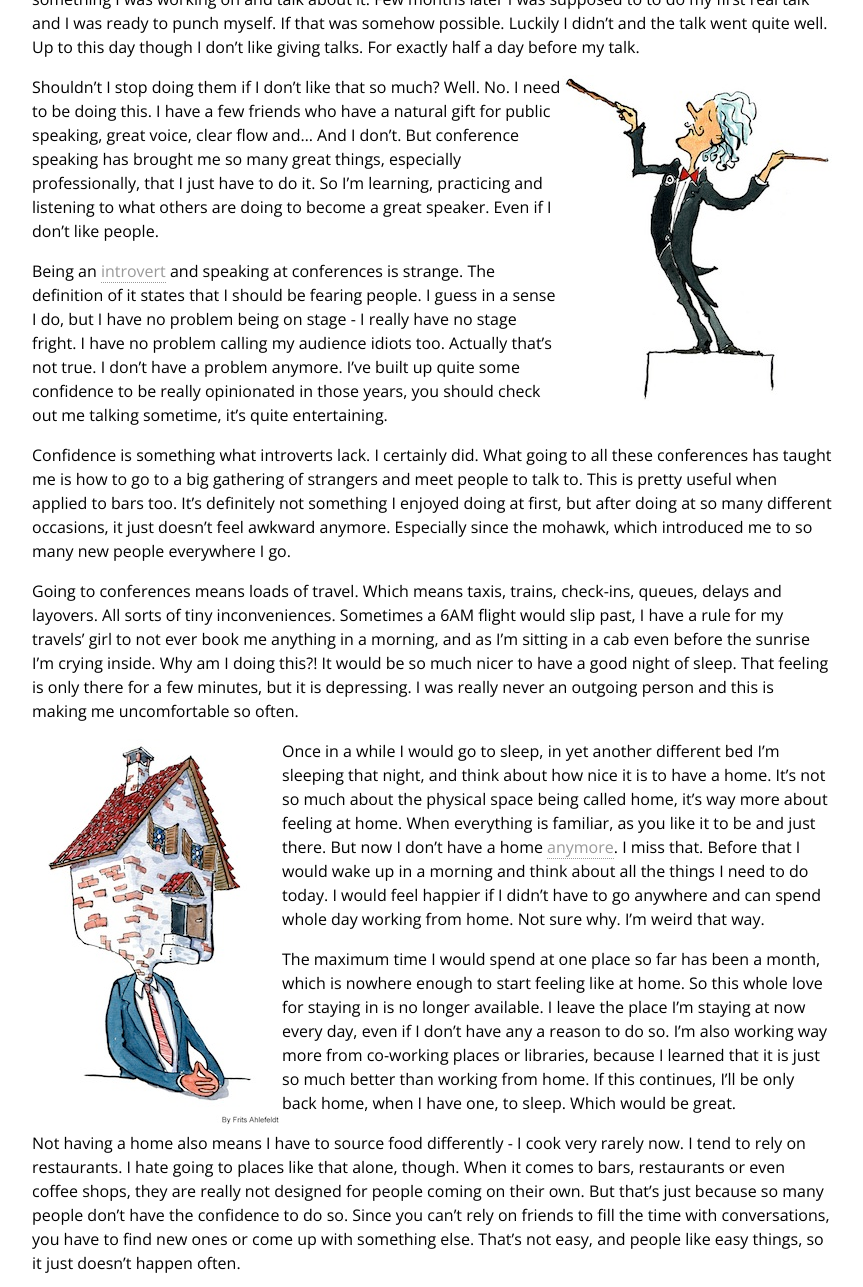
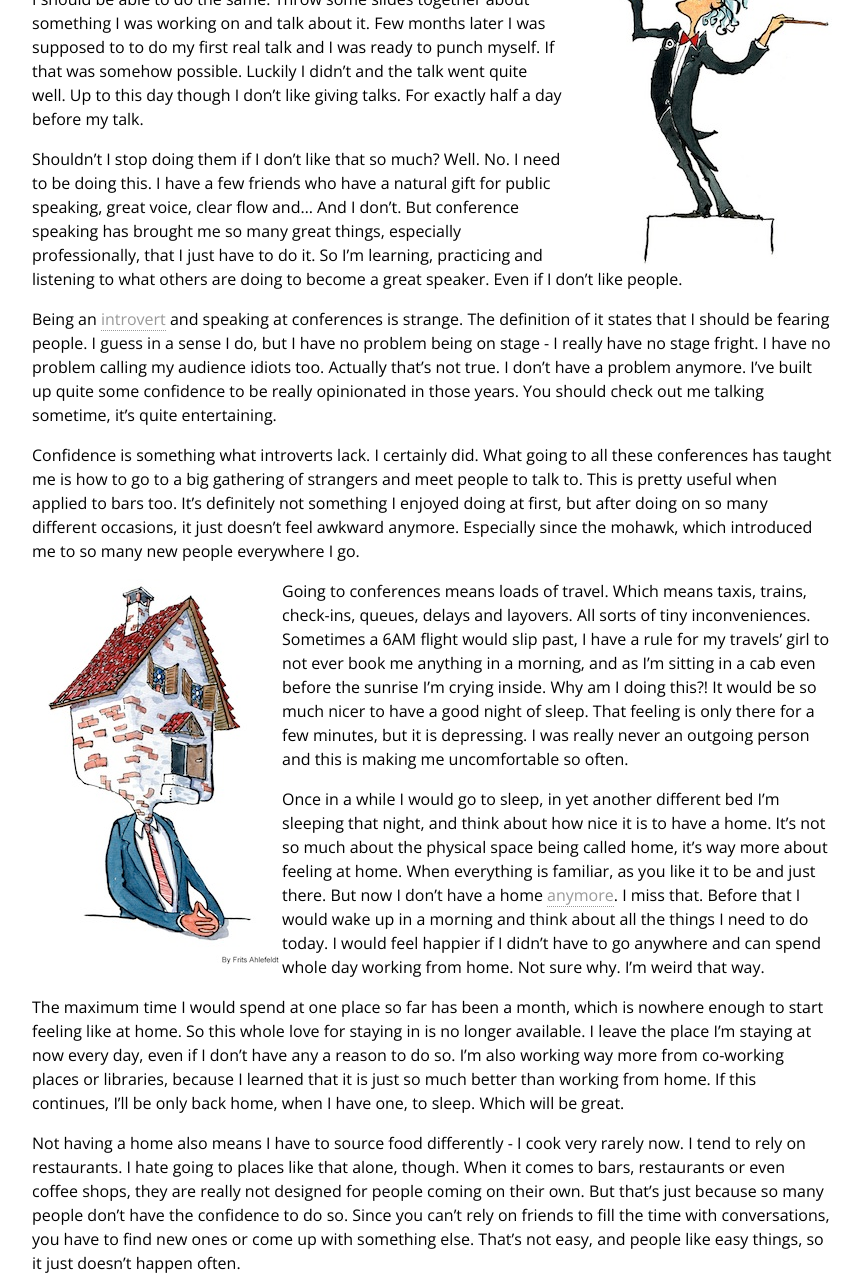
Before and after one commit to juokaz/juokaz.com, a Jekyll site: the page built from _posts/2013-03-13-stage-fright.markdown, in a window 1280 px wide and 1400 px high, scrolled down 341 px, cut to the strip 0-1287 px from the top of the window. Shown: the whole strip, without its empty margins (208-1071 px from the left). Built offline with Jekyll 4.4.1, drawn with Linux system fonts in a browser that asks for light colours; comment, search, counter and statistics services are not loaded; some of the changed text lies outside the part shown.

Commit message:
Review of stage fright

```diff
--- a/_posts/2013-03-13-stage-fright.markdown
+++ b/_posts/2013-03-13-stage-fright.markdown
@@ -7,23 +7,23 @@
 
 I do a substantial amount of public speaking, roughly once every month for the past couple of years. I hate doing so. However when I started doing it I knew it's going to be very important in a long run, so I just pulled myself together and went to explore the unknown. One of the few things I forced myself to do, even though we both, the sane and insane me, knew it won't be an easy ride.
 
+<img src="/blog/images/conductor.jpg" class="right" alt="Conductor" />
+
 In late 2009 I attended my first conference and left thinking that the speakers there, no offense, weren't doing anything magical, pretty sure I should be able to do the same. Throw some slides together about something I was working on and talk about it. Few months later I was supposed to to do my first real talk and I was ready to punch myself. If that was somehow possible. Luckily I didn't and the talk went quite well. Up to this day though I don't like giving talks. For exactly half a day before my talk.
-
-<img src="/blog/images/conductor.jpg" class="right" alt="Conductor" />
 
 Shouldn't I stop doing them if I don't like that so much? Well. No. I need to be doing this. I have a few friends who have a natural gift for public speaking, great voice, clear flow and... And I don't. But conference speaking has brought me so many great things, especially professionally, that I just have to do it. So I'm learning, practicing and listening to what others are doing to become a great speaker. Even if I don't like people.
 
-Being an [introvert](http://en.wikipedia.org/wiki/Extraversion_and_introversion) and speaking at conferences is strange. The definition of it states that I should be fearing people. I guess in a sense I do, but I have no problem being on stage - I really have no stage fright. I have no problem calling my audience idiots too. Actually that's not true. I don't have a problem anymore. I've built up quite some confidence to be really opinionated in those years, you should check out me talking sometime, it's quite entertaining.
+Being an [introvert](http://en.wikipedia.org/wiki/Extraversion_and_introversion) and speaking at conferences is strange. The definition of it states that I should be fearing people. I guess in a sense I do, but I have no problem being on stage - I really have no stage fright. I have no problem calling my audience idiots too. Actually that's not true. I don't have a problem anymore. I've built up quite some confidence to be really opinionated in those years. You should check out me talking sometime, it's quite entertaining.
 
-Confidence is something what introverts lack. I certainly did. What going to all these conferences has taught me is how to go to a big gathering of strangers and meet people to talk to. This is pretty useful when applied to bars too. It's definitely not something I enjoyed doing at first, but after doing at so many different occasions, it just doesn't feel awkward anymore. Especially since the mohawk, which introduced me to so many new people everywhere I go.
+Confidence is something what introverts lack. I certainly did. What going to all these conferences has taught me is how to go to a big gathering of strangers and meet people to talk to. This is pretty useful when applied to bars too. It's definitely not something I enjoyed doing at first, but after doing on so many different occasions, it just doesn't feel awkward anymore. Especially since the mohawk, which introduced me to so many new people everywhere I go.
+
+<img src="/blog/images/houseman-sunflowersblue.jpg" class="left" alt="Houseman" />
 
 Going to conferences means loads of travel. Which means taxis, trains, check-ins, queues, delays and layovers. All sorts of tiny inconveniences. Sometimes a 6AM flight would slip past, I have a rule for my travels' girl to not ever book me anything in a morning, and as I'm sitting in a cab even before the sunrise I'm crying inside. Why am I doing this?! It would be so much nicer to have a good night of sleep. That feeling is only there for a few minutes, but it is depressing. I was really never an outgoing person and this is making me uncomfortable so often.
 
-<img src="/blog/images/houseman-sunflowersblue.jpg" class="left" alt="Houseman" />
-
 Once in a while I would go to sleep, in yet another different bed I'm sleeping that night, and think about how nice it is to have a home. It's not so much about the physical space being called home, it's way more about feeling at home. When everything is familiar, as you like it to be and just there. But now I don't have a home [anymore](/blog/living-homeless.html). I miss that. Before that I would wake up in a morning and think about all the things I need to do today. I would feel happier if I didn't have to go anywhere and can spend whole day working from home. Not sure why. I'm weird that way.
 
-The maximum time I would spend at one place so far has been a month, which is nowhere enough to start feeling like at home. So this whole love for staying in is no longer available. I leave the place I'm staying at now every day, even if I don't have any a reason to do so. I'm also working way more from co-working places or libraries, because I learned that it is just so much better than working from home. If this continues, I'll be only back home, when I have one, to sleep. Which would be great.
+The maximum time I would spend at one place so far has been a month, which is nowhere enough to start feeling like at home. So this whole love for staying in is no longer available. I leave the place I'm staying at now every day, even if I don't have any a reason to do so. I'm also working way more from co-working places or libraries, because I learned that it is just so much better than working from home. If this continues, I'll be only back home, when I have one, to sleep. Which will be great.
 
 Not having a home also means I have to source food differently - I cook very rarely now. I tend to rely on restaurants. I hate going to places like that alone, though. When it comes to bars, restaurants or even coffee shops, they are really not designed for people coming on their own. But that's just because so many people don't have the confidence to do so. Since you can't rely on friends to fill the time with conversations, you have to find new ones or come up with something else. That's not easy, and people like easy things, so it just doesn't happen often.
 
```
Also changed, not shown: other parts of _posts/2013-03-13-stage-fright.markdown (+1 -1 lines).
